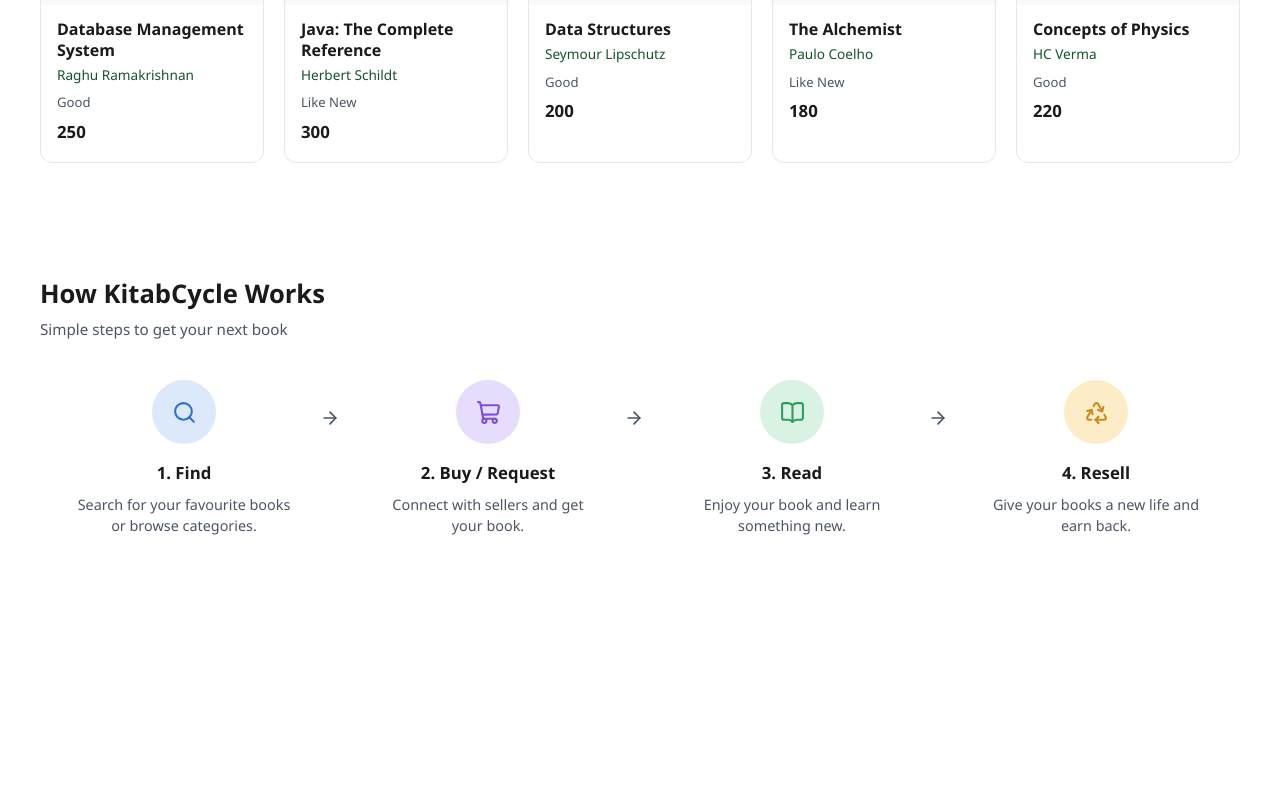
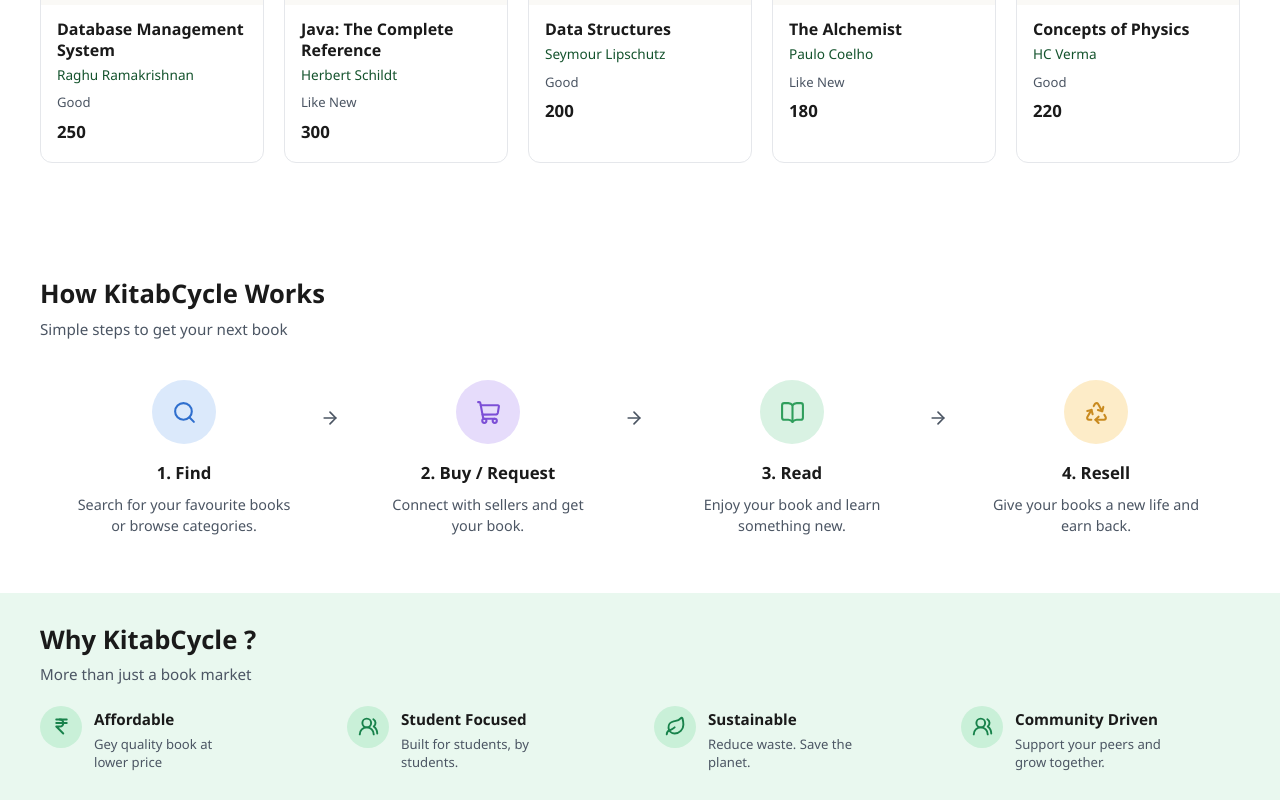
Before and after one commit to TripathiHub/KitabCycle, a React (Vite) app in the folder frontend/: page / in a window 1280 px wide. Shown: the part 1282-2082 px from the top of the page. Before the commit the page ends 1875 px from the top, so only its background shows below. Built offline with nearby package versions, Linux system fonts and the light colour scheme.

Commit message:
WhySecton added in home page

```diff
--- a/frontend/src/App.css
+++ b/frontend/src/App.css
@@ -663,3 +663,131 @@
     grid-template-columns: 1fr;
   }
 }
+.why-section {
+  padding: 28px var(--container-padding);
+  background: #e9f8ef;
+}
+
+.why-section-header {
+  margin-bottom: 20px;
+}
+
+.why-section-header h2 {
+  font-size: 1.6rem;
+  font-weight: 700;
+  color: var(--color-text);
+  margin-bottom: 4px;
+}
+
+.why-section-header p {
+  font-size: 0.95rem;
+  color: var(--color-text-muted);
+}
+
+
+/* Benefits grid */
+
+.why-section-grid {
+  display: grid;
+  grid-template-columns: repeat(4, 1fr);
+  gap: 28px;
+}
+
+
+/* Individual benefit */
+
+.step {
+  display: flex;
+  align-items: flex-start;
+  gap: 12px;
+}
+
+
+/* Icon circle */
+
+.step-icon {
+  flex-shrink: 0;
+  width: 42px;
+  height: 42px;
+
+  display: flex;
+  align-items: center;
+  justify-content: center;
+
+  border-radius: 50%;
+
+  background: #c9f0d8;
+  color: #18824b;
+}
+
+
+/* Different icon colors */
+
+.step:nth-child(1) .step-icon {
+  background: #c9f0d8;
+  color: #18824b;
+}
+
+.step:nth-child(2) .step-icon {
+  background: #c9f0d8;
+  color: #18824b;
+}
+
+.step:nth-child(3) .step-icon {
+  background: #c9f0d8;
+  color: #18824b;
+}
+
+.step:nth-child(4) .step-icon {
+  background: #c9f0d8;
+  color: #18824b;
+}
+
+
+/* Text */
+
+.step-content {
+  padding-top: 2px;
+}
+
+.step-heading {
+  font-size: 0.95rem;
+  font-weight: 700;
+  color: var(--color-text);
+  margin-bottom: 4px;
+}
+
+.step p {
+  font-size: 0.82rem;
+  line-height: 1.4;
+  color: var(--color-text-muted);
+  max-width: 150px;
+}
+
+
+/* =========================
+   Responsive
+   ========================= */
+
+@media (max-width: 900px) {
+
+  .why-section-grid {
+    grid-template-columns: repeat(2, 1fr);
+    gap: 24px;
+  }
+
+}
+
+
+@media (max-width: 500px) {
+
+  .why-section {
+    padding: 40px 20px;
+  }
+
+  .why-section-grid {
+    grid-template-columns: 1fr;
+    gap: 20px;
+  }
+
+}
--- /dev/null
+++ b/frontend/src/components/WhySection.jsx
@@ -0,0 +1,56 @@
+import { IndianRupee, UsersRound , Leaf } from "lucide-react";
+
+export default function WhySection() {
+    const whySteps =[
+        {
+         icon : IndianRupee,
+         name :  "Affordable",
+         description : "Gey quality book at lower price"
+        },
+        {
+            icon: UsersRound,
+            name: "Student Focused",
+            description: "Built for students, by students."
+        },
+        {
+            icon: Leaf,
+            name: "Sustainable",
+            description: "Reduce waste. Save the planet."
+        },
+        {
+            icon: UsersRound,
+            name: "Community Driven",
+            description: "Support your peers and grow together."
+        }
+    ]
+  return (
+    <section className='why-section'>
+        <div className="why-section-header">
+            <h2>Why KitabCycle ?</h2>
+            <p>More than just a book market</p>
+        </div>
+        <div className="why-section-grid">
+             {
+                whySteps.map((step)=>{
+                    const Icon = step.icon
+                  return(
+                    <div className="step" key={step.name}>
+                        <div className="step-icon">
+                             <Icon size={21} strokeWidth={2.2}/>
+                        </div>
+
+                       <div className="step-content">
+                        <div className="step-heading">
+                            {step.name}
+                        </div>
+                        <p>{step.description}</p>
+                       </div>
+                    </div>
+                  )
+                }
+                )
+             }
+        </div>
+    </section>
+  )
+}
--- a/frontend/src/pages/Home.jsx
+++ b/frontend/src/pages/Home.jsx
@@ -3,6 +3,7 @@
 import Categories from "../components/Categories";
 import FeaturedBooks from "../components/FeaturedBooks";
 import WorkSection from "../components/WorkSection";
+import WhySection from "../components/WhySection";
 export default function Home() {
   return (
     <>
@@ -12,6 +13,7 @@
         <Categories/>
         <FeaturedBooks/>
         <WorkSection/>
+        <WhySection/>
       </main>
       <footer className="footer">
       </footer>
```
